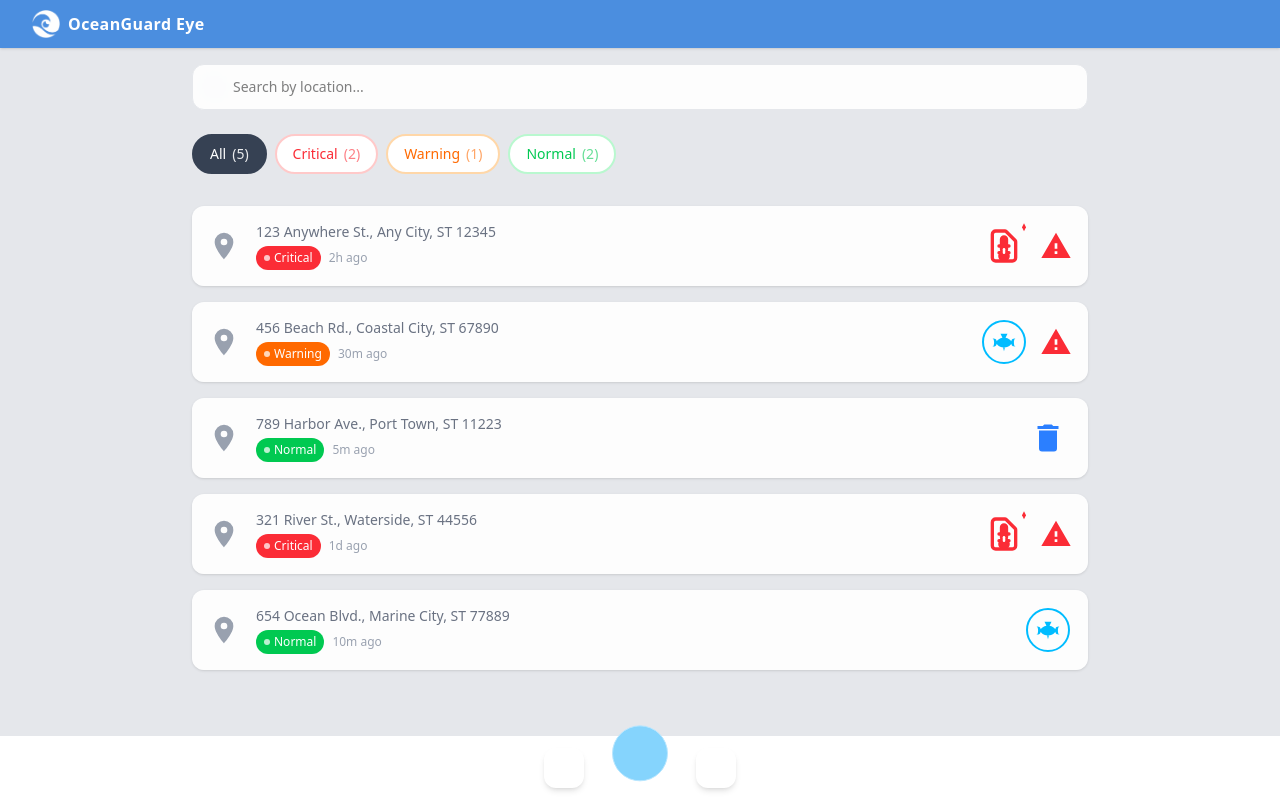
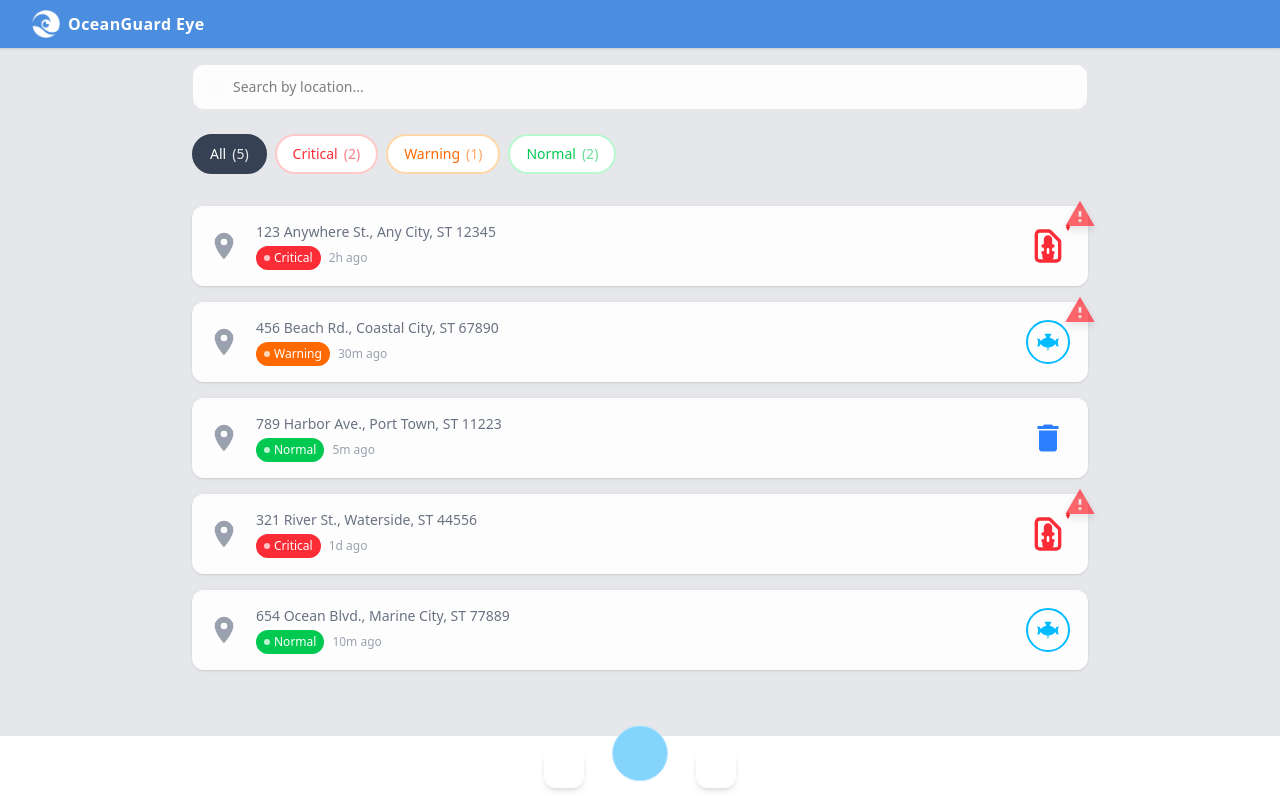
Before and after one commit to OceanGuard-Eye/oceanguard-frontend, a React (Vite) app: page /target in a window 1280 px wide. Built offline with nearby package versions, Linux system fonts and the light colour scheme.

Commit message:
fix: add blinking corner alert, sticky navbar, and smart card expansion

```diff
--- a/src/components/TargetCard.tsx
+++ b/src/components/TargetCard.tsx
@@ -87,8 +87,20 @@ export default function TargetCard({
   return (
     <button
       onClick={onClick}
-      className="w-full bg-white/90 backdrop-blur-sm rounded-xl shadow-sm p-3 sm:p-4 flex items-center gap-3 sm:gap-4 hover:shadow-xl hover:bg-white hover:scale-[1.02] hover:-translate-y-1 active:scale-[0.98] active:translate-y-0 transition-all duration-300 ease-[cubic-bezier(0.34,1.56,0.64,1)] min-h-[70px] sm:min-h-[80px]"
+      className="w-full bg-white/90 backdrop-blur-sm rounded-xl shadow-sm p-3 sm:p-4 flex items-center gap-3 sm:gap-4 hover:shadow-xl hover:bg-white hover:scale-[1.02] hover:-translate-y-1 active:scale-[0.98] active:translate-y-0 transition-all duration-300 ease-[cubic-bezier(0.34,1.56,0.64,1)] min-h-[70px] sm:min-h-[80px] relative"
     >
+      {/* Corner Alert Badge */}
+      {hasAlert && (
+        <div className="absolute -top-2 -right-2 z-10">
+          <svg
+            viewBox="0 0 24 24"
+            fill="currentColor"
+            className="w-7 h-7 sm:w-8 sm:h-8 text-red-500 animate-pulse drop-shadow-lg"
+          >
+            <path d="M13,14H11V10H13M13,18H11V16H13M1,21H23L12,2L1,21Z" />
+          </svg>
+        </div>
+      )}
       <div className="flex items-center text-gray-400">
         <svg
           viewBox="0 0 24 24"
@@ -115,18 +127,6 @@ export default function TargetCard({
 
       <div className="flex items-center gap-2 sm:gap-3 shrink-0">
         {renderIcon()}
-
-        {hasAlert && (
-          <div className="flex items-center justify-center">
-            <svg
-              viewBox="0 0 24 24"
-              fill="currentColor"
-              className="w-6 h-6 sm:w-8 sm:h-8 text-red-500"
-            >
-              <path d="M13,14H11V10H13M13,18H11V16H13M1,21H23L12,2L1,21Z" />
-            </svg>
-          </div>
-        )}
       </div>
     </button>
   )
--- a/src/components/TargetDetail.tsx
+++ b/src/components/TargetDetail.tsx
@@ -13,19 +13,6 @@ export default function TargetDetail({
   warnings,
   onClose,
 }: TargetDetailProps) {
-  // Calculate the position on the progress bar (0-100%)
-  // Assuming DO range: 0-15 mg/L, optimal is 6-8, critical below 4
-  const getBarPosition = (value: number) => {
-    return Math.min(100, Math.max(0, (value / 15) * 100))
-  }
-
-  const getBarColor = (value: number) => {
-    if (value < 4) return "bg-red-500"
-    if (value < 6) return "bg-orange-500"
-    if (value <= 8) return "bg-green-500"
-    return "bg-orange-500"
-  }
-
   return (
     <div className="w-full bg-white/95 backdrop-blur-md rounded-xl shadow-2xl p-3 sm:p-4 space-y-3 sm:space-y-4 animate-[scaleIn_0.4s_cubic-bezier(0.34,1.56,0.64,1)] border border-gray-100">
       {/* Top section with map and location */}
--- a/src/layouts/RootLayout.tsx
+++ b/src/layouts/RootLayout.tsx
@@ -8,17 +8,19 @@ export default function RootLayout() {
     <div className="min-h-screen w-full bg-gray-200 flex flex-col">
       <TopBar title="OceanGuard Eye"  logoSrc="/logo_white.png" />
 
-      <main className="flex-1 w-full">
+      <main className="flex-1 w-full overflow-auto pb-20">
         <div className="w-full px-[4vw] sm:px-6 lg:px-8 py-4">
           <Outlet />
         </div>
       </main>
 
-      <BottomBar
-        onLeftClick={() => navigate("/map")}
-        onCenterClick={() => navigate("/target")}
-        onRightClick={() => navigate("/notifications")}
-      />
+      <div className="fixed bottom-0 left-0 right-0 z-50">
+        <BottomBar
+          onLeftClick={() => navigate("/map")}
+          onCenterClick={() => navigate("/target")}
+          onRightClick={() => navigate("/notifications")}
+        />
+      </div>
     </div>
   )
 }
--- a/src/pages/TargetPage.tsx
+++ b/src/pages/TargetPage.tsx
@@ -74,6 +74,16 @@ export default function TargetPage() {
   const [searchQuery, setSearchQuery] = useState("")
   const [activeSeverity, setActiveSeverity] = useState<SeverityLevel>("all")
   const [isLoading, setIsLoading] = useState(false)
+
+  const handleCardClick = (id: number) => {
+    if (expandedId !== null && expandedId !== id) {
+      // Collapse current, then expand new one
+      setExpandedId(null)
+      setTimeout(() => setExpandedId(id), 300)
+    } else {
+      setExpandedId(id)
+    }
+  }
 
   // Filter and search logic
   const filteredTargets = useMemo(() => {
@@ -195,7 +205,7 @@ export default function TargetPage() {
                   hasAlert={target.warnings > 0}
                   severity={getSeverity(target)}
                   timestamp={target.timestamp}
-                  onClick={() => setExpandedId(target.id)}
+                  onClick={() => handleCardClick(target.id)}
                 />
               )}
             </div>
```
